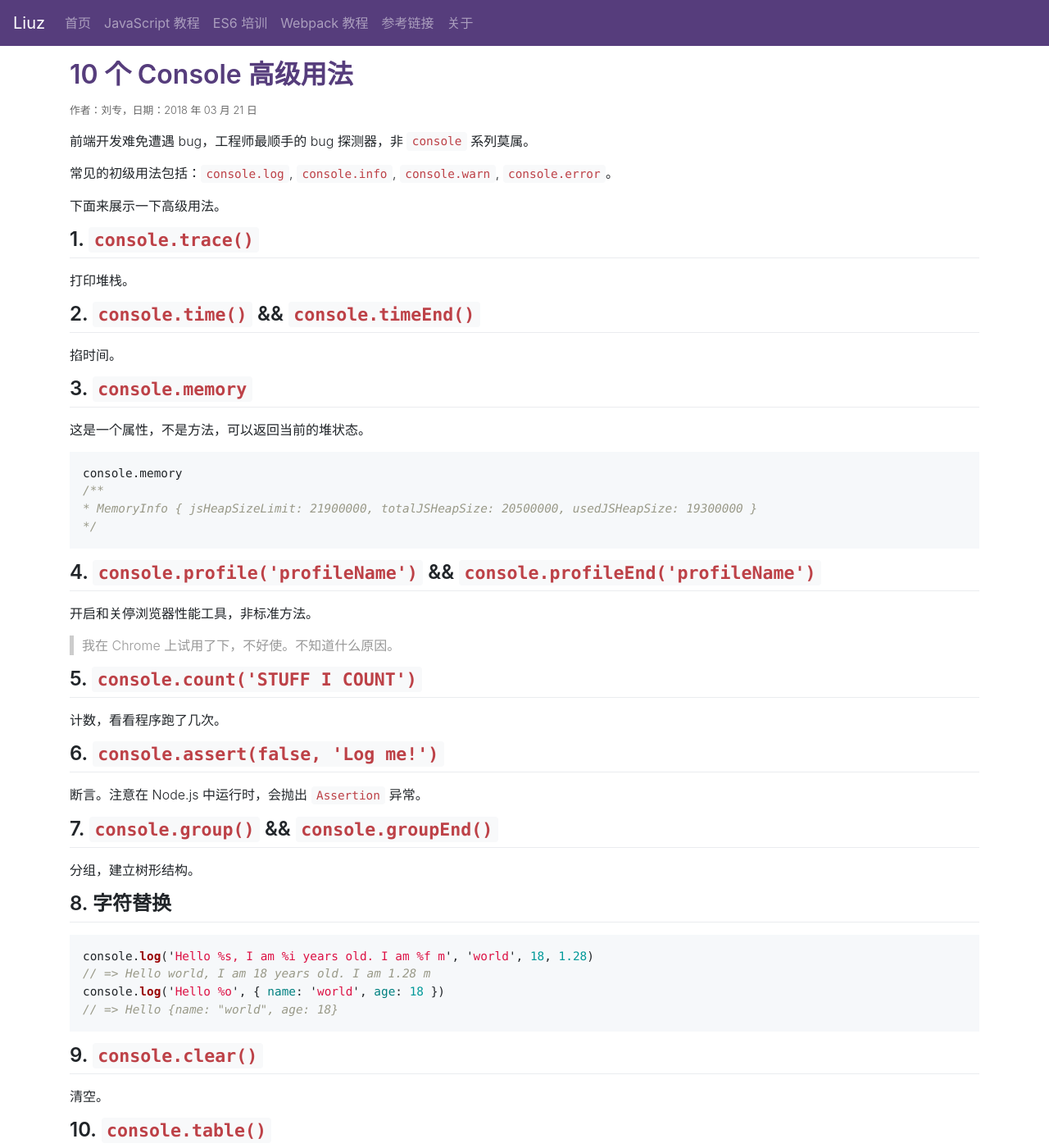
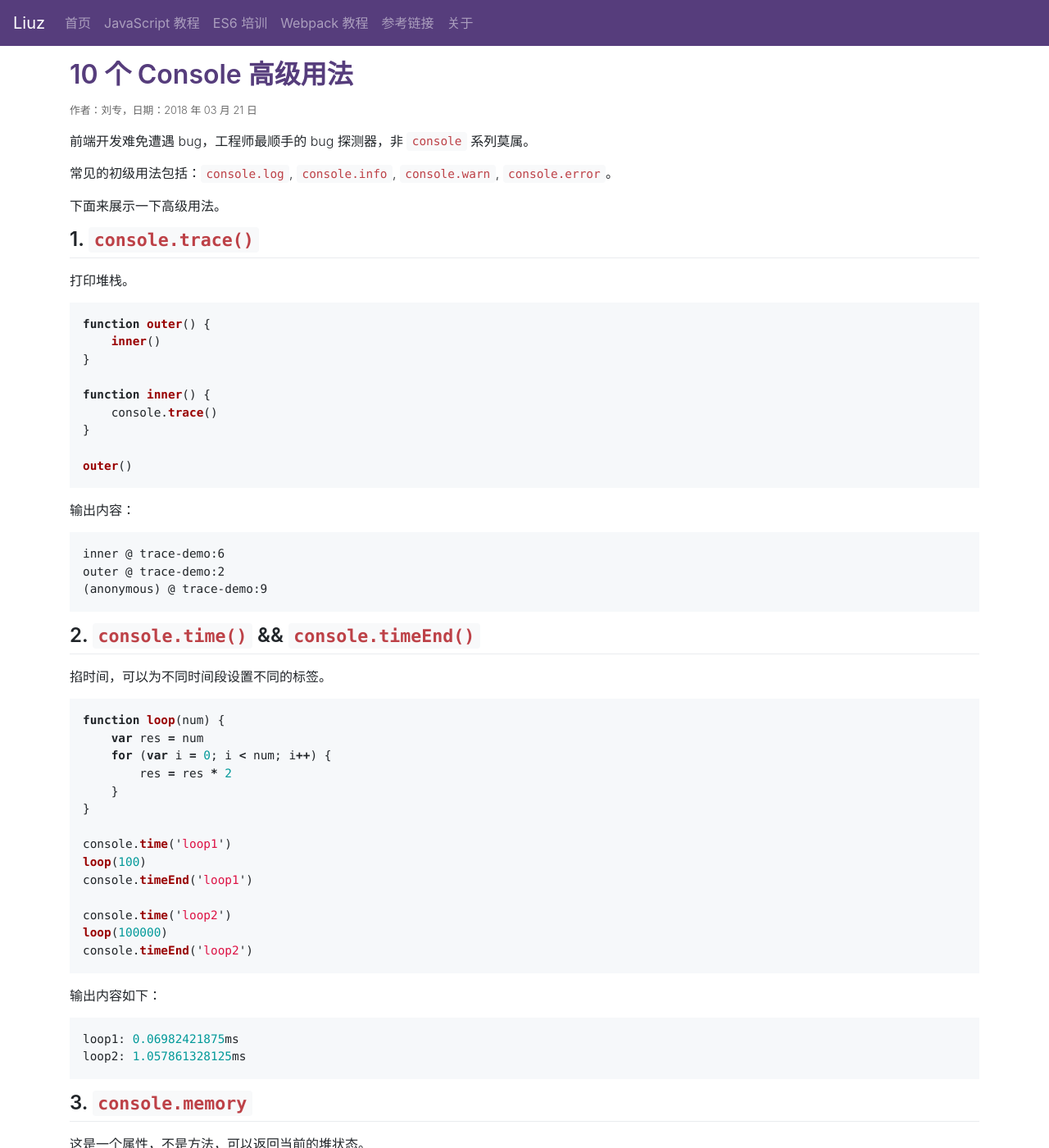
Before and after one commit to liuzhuan/liuzhuan.github.io, a Jekyll site: the page built from _posts/2018-03-21-console-pro.md, in a window 1280 px wide and 1400 px high. Shown: the whole window at 82% size. Built offline with Jekyll 4.4.1, drawn with Linux system fonts in a browser that asks for light colours; nearby versions of some CDN libraries.

Commit message:
updating console pro

````diff
--- a/_posts/2018-03-21-console-pro.md
+++ b/_posts/2018-03-21-console-pro.md
@@ -14,9 +14,53 @@ date: 2018-03-21
 
 打印堆栈。
 
+```js
+function outer() {
+    inner()
+}
+
+function inner() {
+    console.trace()
+}
+
+outer()
+```
+
+输出内容：
+
+```
+inner @ trace-demo:6
+outer @ trace-demo:2
+(anonymous) @ trace-demo:9
+```
+
 ## 2. `console.time()` && `console.timeEnd()`
 
-掐时间。
+掐时间，可以为不同时间段设置不同的标签。
+
+```js
+function loop(num) {
+    var res = num
+    for (var i = 0; i < num; i++) {
+        res = res * 2
+    }
+}
+
+console.time('loop1')
+loop(100)
+console.timeEnd('loop1')
+
+console.time('loop2')
+loop(100000)
+console.timeEnd('loop2')
+```
+
+输出内容如下：
+
+```js
+loop1: 0.06982421875ms
+loop2: 1.057861328125ms
+```
 
 ## 3. `console.memory`
 
````
